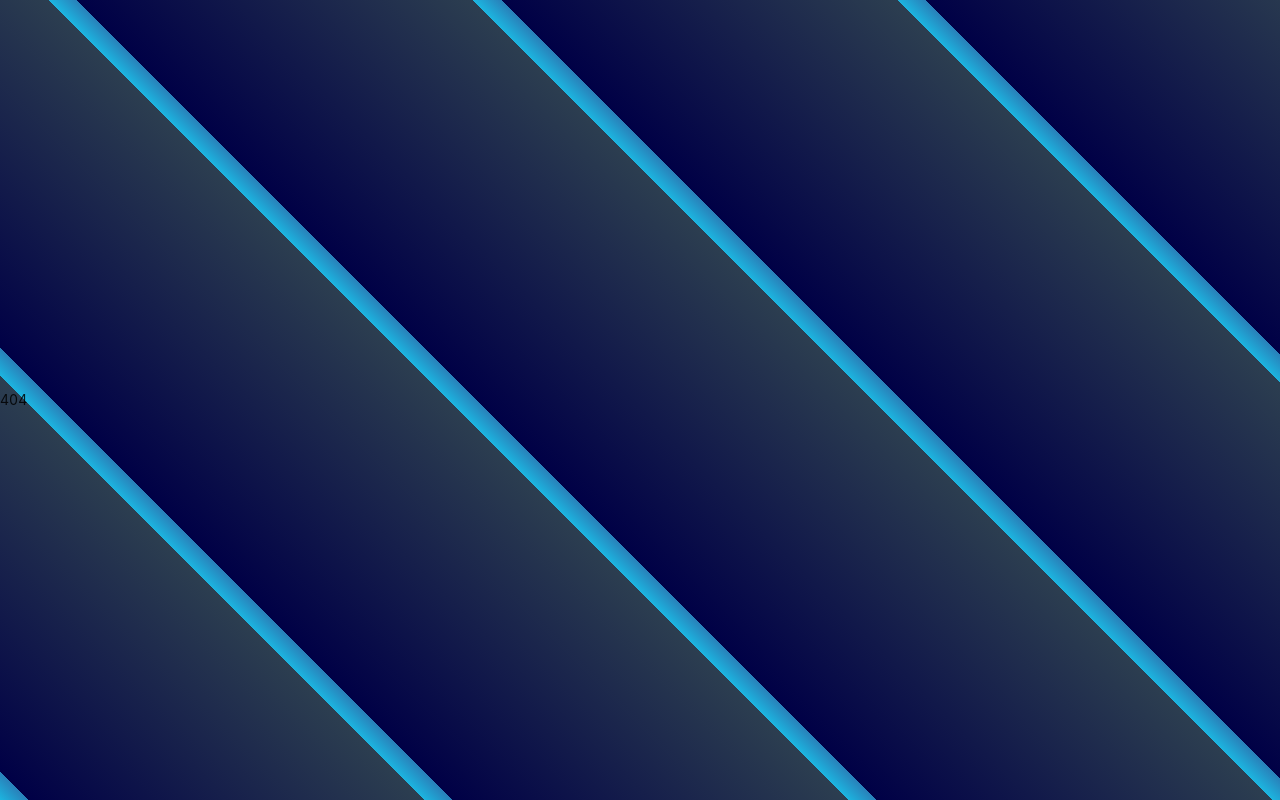
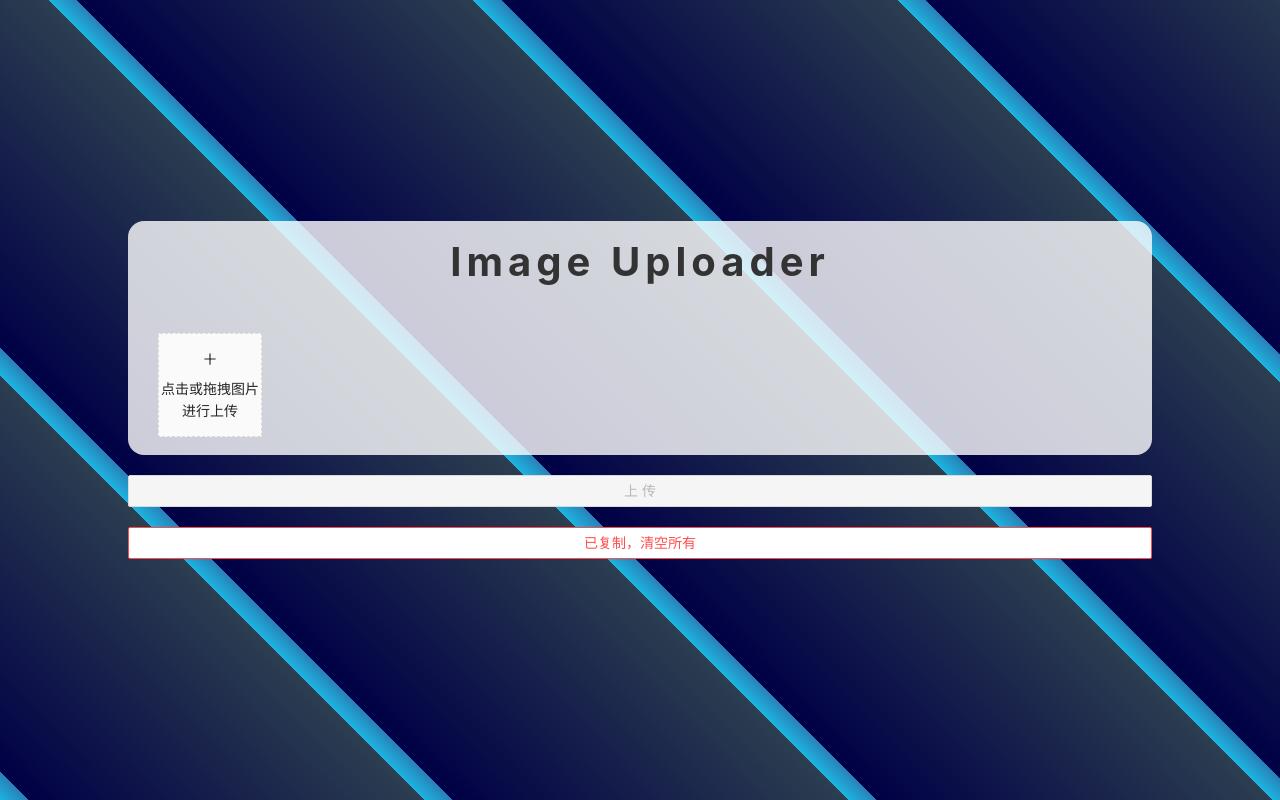
Before and after one commit to WannTonn/react-learning, a React (Create React App) app: page /imageUploader in a window 1280 px wide. Built offline with nearby package versions, Linux system fonts and the light colour scheme.

Commit message:
feat: update tools

```diff
--- a/config-overrides.js
+++ b/config-overrides.js
@@ -29,7 +29,7 @@
     disableEsLint(),
     // 配置alias
     addWebpackAlias({
-      ["@"]: path.resolve(__dirname, "./src")
+      "@": path.resolve(__dirname, "./src")
     }),
     addCustommize()
   ),
--- a/package.json
+++ b/package.json
@@ -12,6 +12,7 @@
     "@types/node": "^17.0.38",
     "@types/react": "^18.0.10",
     "@types/react-dom": "^18.0.5",
+    "ahooks": "^3.7.0",
     "antd": "^4.16.6",
     "axios": "^0.21.1",
     "copy-to-clipboard": "^3.3.1",
@@ -22,6 +23,7 @@
     "mobx-react": "^7.2.1",
     "react": "^17.0.2",
     "react-app-rewired": "^2.1.8",
+    "react-copy-to-clipboard": "^5.1.0",
     "react-dom": "^17.0.2",
     "react-router-dom": "^6.3.0",
     "react-scripts": "4.0.3",
--- /dev/null
+++ b/paths.json
@@ -0,0 +1,8 @@
+{
+  "complierOptions": {
+    "baseUrl": "./",
+    "paths": {
+      "@/*": ["src/*"]
+    }
+  }
+}
--- a/src/App.tsx
+++ b/src/App.tsx
@@ -5,26 +5,32 @@
 import DateTransfer from './views/DateTransfer';
 import { Routes, Route, BrowserRouter } from 'react-router-dom';
 import NotFoundDom from './views/NotFoundDom';
+import ImageUploader from './views/ImageUploader';
 const routes = [
   {
-    key: 1,
+    key: 'todolist',
     path: '/',
     element: <TodoList />
   },
   {
-    key: 2,
+    key: 'animation',
     path: '/animation',
     element: <Animation />
   },
   {
-    key: 3,
+    key: 'any',
     path: '*',
     element: <NotFoundDom />
   },
   {
-    key: 4,
+    key: 'dateTransfer',
     path: '/dateTransfer',
     element: <DateTransfer />
+  },
+  {
+    key: 'imageUploader',
+    path: '/imageUploader',
+    element: <ImageUploader />
   }
 ]
 
--- a/src/api/request.js
+++ b/src/api/request.js
@@ -1,12 +1,6 @@
-/*
- * @Author: WannTonn
- * @Date: 2021-07-04 12:19:07
- * @Description:
- * @FilePath: /net-music/src/api/request.js
- */
+
 import axios from "axios";
-// axios.defaults.timeout = 100000;
-// axios.defaults.baseURL = ""
+
 const service = axios.create({
   timeout: 60000,
   baseURL: "/api",
@@ -17,9 +11,10 @@
 */
 service.interceptors.request.use(
   (config) => {
-    config.data = JSON.stringify(config.data);
+    // config.data =  JSON.stringify(config.data);
     config.headers = {
-      "Content-Type": "application/json"
+      // "Content-Type": "application/json",
+      ...config.headers,
     }
     return config
   },
--- /dev/null
+++ b/src/api/uploader/index.ts
@@ -0,0 +1,22 @@
+
+import http from '../request';
+const api = {
+  uploadUrl: 'https://www.mocky.io/v2/5cc8019d300000980a055e76',
+  znUploadUrl: 'https://test-bss-api.ziniao.com/payment/upload/file/batch'
+}
+
+export const uploadFile = (data): any => {
+  console.log(data, data.getAll('file'), 9);
+
+  return http({
+    url: api.znUploadUrl,
+    method: "POST",
+    // FormData: data,
+    data,
+    headers: {
+      'Content-Type': `multipart/form-data;boundary=----WebKitFormBoundary${new Date().getTime()}`,
+      'token': 'eyJ0eXAiOiJKV1QiLCJhbGciOiJIUzI1NiJ9.eyJhdWQiOlsiMTIyIiwidG9uZ193YW5nIiwiMCJdLCJzdWIiOiJ1c2VyIiwiZXhwIjoxNjYxNjcxMjM3LCJpYXQiOjE2NjE2NDk2Mzd9.i_jaXhhSjmJDDqVMAVbQeiPbhCa1iKyRyi7wMAf9CUU',
+      transformRequest: [data => data]
+    }
+  })
+}
--- /dev/null
+++ b/src/views/ImageUploader/index.tsx
@@ -0,0 +1,139 @@
+import React, { useState } from 'react'
+import { observer } from 'mobx-react'
+import { Upload, Button, UploadProps, Modal, notification } from 'antd'
+import './style.scss';
+import { RcFile, UploadFile } from 'antd/lib/upload/interface';
+import { LoadingOutlined, PlusOutlined } from '@ant-design/icons';
+import { useRequest } from 'ahooks';
+import { uploadFile } from '../../api/uploader';
+import { CopyToClipboard } from 'react-copy-to-clipboard';
+
+
+const ImageUploader = () => {
+  const [fileList, setFileList] = useState([]);
+  const [visible, setVisible] = useState(false);
+  const [previewImage, setPreviewImage] = useState('');
+  const [previewTitle, setPreviewTitle] = useState('');
+  const [urlList, setUrlList] = useState([]);
+  const uploadReq = useRequest(uploadFile, {
+    onSuccess(res: any) {
+      console.log(res);
+      if (res.code === 200) {
+        setUrlList(res.data)
+      }
+    },
+    manual: true
+  })
+  const getBase64 = (file: RcFile): Promise<string> =>
+    new Promise((resolve, reject) => {
+      const reader = new FileReader();
+      reader.readAsDataURL(file);
+      reader.onload = () => resolve((`${reader?.result}`));
+      reader.onerror = error => reject(error);
+    });
+  const handlePreview = async (file: UploadFile) => {
+    if (!file.url && !file.preview) {
+      file.preview = await getBase64(file.originFileObj);
+    }
+    setPreviewImage(file.url || file.preview);
+    setVisible(true);
+    setPreviewTitle(file.name || file.url?.substring(file.url?.lastIndexOf('/') + 1))
+  }
+
+  const beforeUpload = async (file: UploadFile) => {
+    console.log(file);
+
+    return false;
+  }
+
+  const handleChange: UploadProps['onChange'] = ({ fileList: newFileList }) => {
+    setFileList(newFileList)
+  }
+  const handleResPreview = (url: string) => {
+    setPreviewImage(url);
+    setVisible(true);
+    setPreviewTitle(url?.substring(url?.lastIndexOf('/') + 1))
+  }
+  const uploadProps: UploadProps = {
+    name: 'file',
+    multiple: true,
+    listType: 'picture-card',
+    fileList: fileList,
+    onPreview: handlePreview,
+    beforeUpload: beforeUpload,
+    onChange: handleChange
+  }
+  const uploadButton = (
+    <div>
+      {uploadReq.loading ? <LoadingOutlined /> : <PlusOutlined />}
+      <div style={{ marginTop: 8 }}>点击或拖拽图片进行上传</div>
+    </div>
+  );
+
+  const handleSubmit = () => {
+    console.log(fileList);
+
+    let formData = new FormData();
+    fileList.forEach((e) => {
+      formData.append('file', e.originFileObj);
+    });
+
+    uploadReq.run(formData);
+  }
+  return (
+    <div className='container'>
+      <div className='cardWrapper'>
+        <p className='title'>Image Uploader</p>
+        <div className="uploadBox">
+          <Upload
+            {...uploadProps}
+          >
+            {uploadButton}
+          </Upload>
+        </div>
+      </div>
+      <Button block type='primary' style={{ marginBottom: 20 }} loading={uploadReq.loading} onClick={() => handleSubmit()} disabled={!fileList.length}>上传</Button>
+      <Button danger block style={{ marginBottom: 20 }} onClick={() => (setFileList([]), setUrlList([]))}>已复制，清空所有</Button>
+
+      {
+        urlList?.length ? (
+          <div className="cardWrapper">
+            <div className='previewWrapper'>
+              {
+                urlList.map((e) => (
+                  <div className='item'>
+                    <img src={e} width="100%" onClick={() => handleResPreview(e)} alt="" onError={(d) => {
+                      console.log(d);
+                    }} />
+                    <div className="tools">
+                      <CopyToClipboard text={`![](${e})`}
+                        onCopy={() => (notification.destroy(), notification.success({message: '复制成功'}))}>
+                          <Button>复制地址</Button>
+                      </CopyToClipboard>
+                    </div>
+                  </div>
+                ))
+              }
+            </div>
+          </div>
+        ) : null
+      }
+
+
+
+      <Modal
+        title={previewTitle}
+        visible={visible}
+        width="80vw"
+        footer={null}
+        onCancel={() => setVisible(false)}
+      >
+        <img src={previewImage} width="100%" height="100%" alt="" />
+      </Modal>
+
+    </div>
+
+  )
+}
+
+export default observer(ImageUploader);
--- /dev/null
+++ b/src/views/ImageUploader/style.scss
@@ -0,0 +1,48 @@
+.container {
+  display: flex;
+  flex-direction: column;
+  justify-content: center;
+  align-items: center;
+  margin: 0 auto;
+  width: 80vw;
+
+}
+.cardWrapper {
+  width: 100%;
+  margin-bottom: 20px;
+  padding: 10px;
+  min-height: 20vh;
+  background: rgba(255, 255, 255, 0.8);
+  border-radius: 16px;
+  .title {
+    font-size: 40px;
+    letter-spacing: 5px;
+    font-weight: bold;
+    color: #333;
+  }
+}
+.uploadBox {
+  padding: 0 20px;
+}
+.previewWrapper {
+  .item {
+    display: flex;
+    justify-content: space-between;
+    align-items: center;
+    margin-bottom: 10px;
+    padding: 20px;
+    border: 1px solid #eee;
+    border-radius: 10px;
+    position: relative;
+    z-index: 0;
+    > img {
+      width: 30vw;
+      cursor: pointer;
+    }
+    .tools {
+      // width: 30vw;
+      height: 100%;
+      z-index: 2;
+    }
+  }
+}
--- a/tsconfig.json
+++ b/tsconfig.json
@@ -19,9 +19,10 @@
     "isolatedModules": true,
     "noEmit": true,
     "jsx": "react-jsx",
-    "noImplicitAny": false,
+    "noImplicitAny": false
   },
   "include": [
     "src"
-  ]
+  ],
+  "extends": "./paths.json"
 }
```
Also changed, not shown: 16 other files (tests, documents, lock files or other folders).
